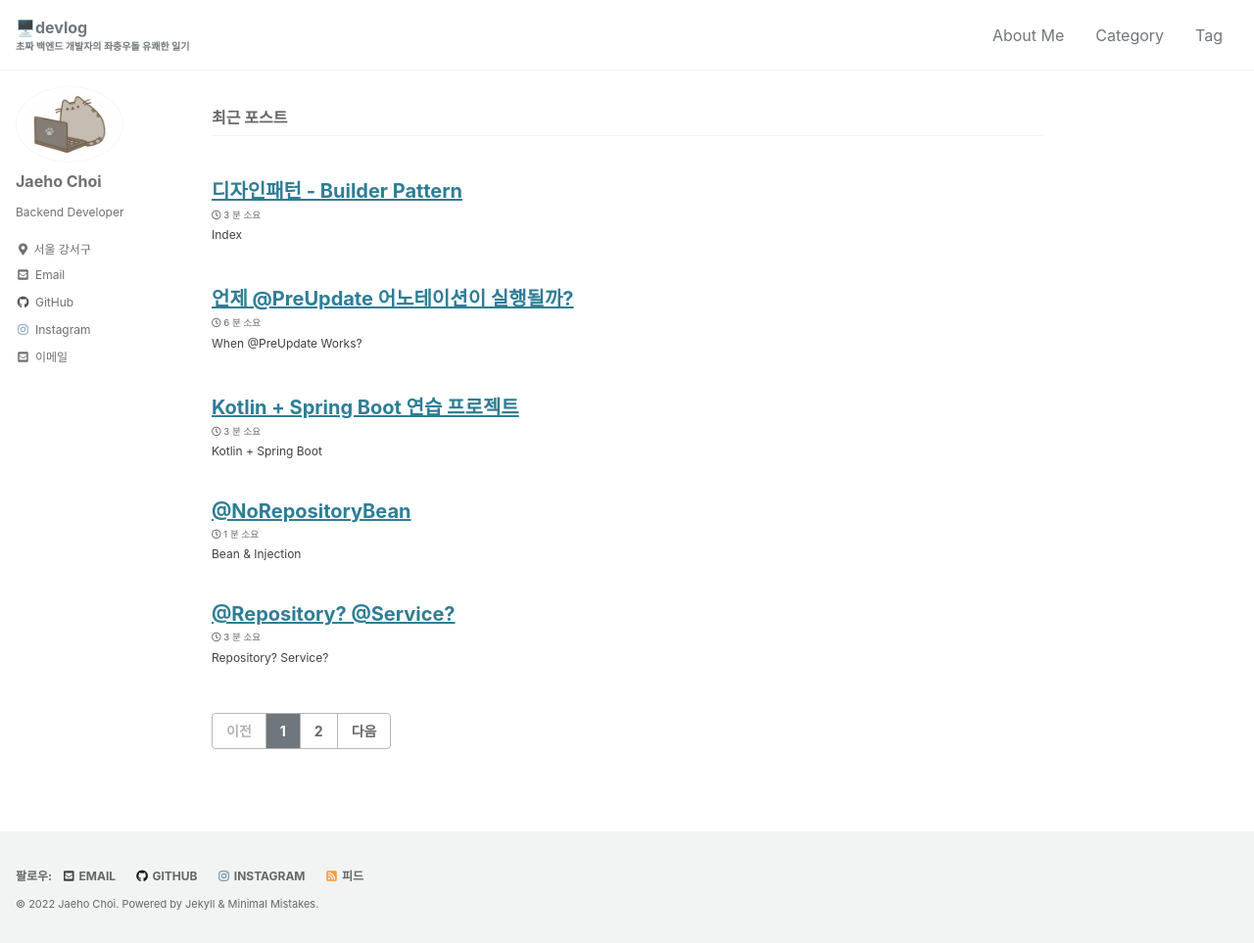
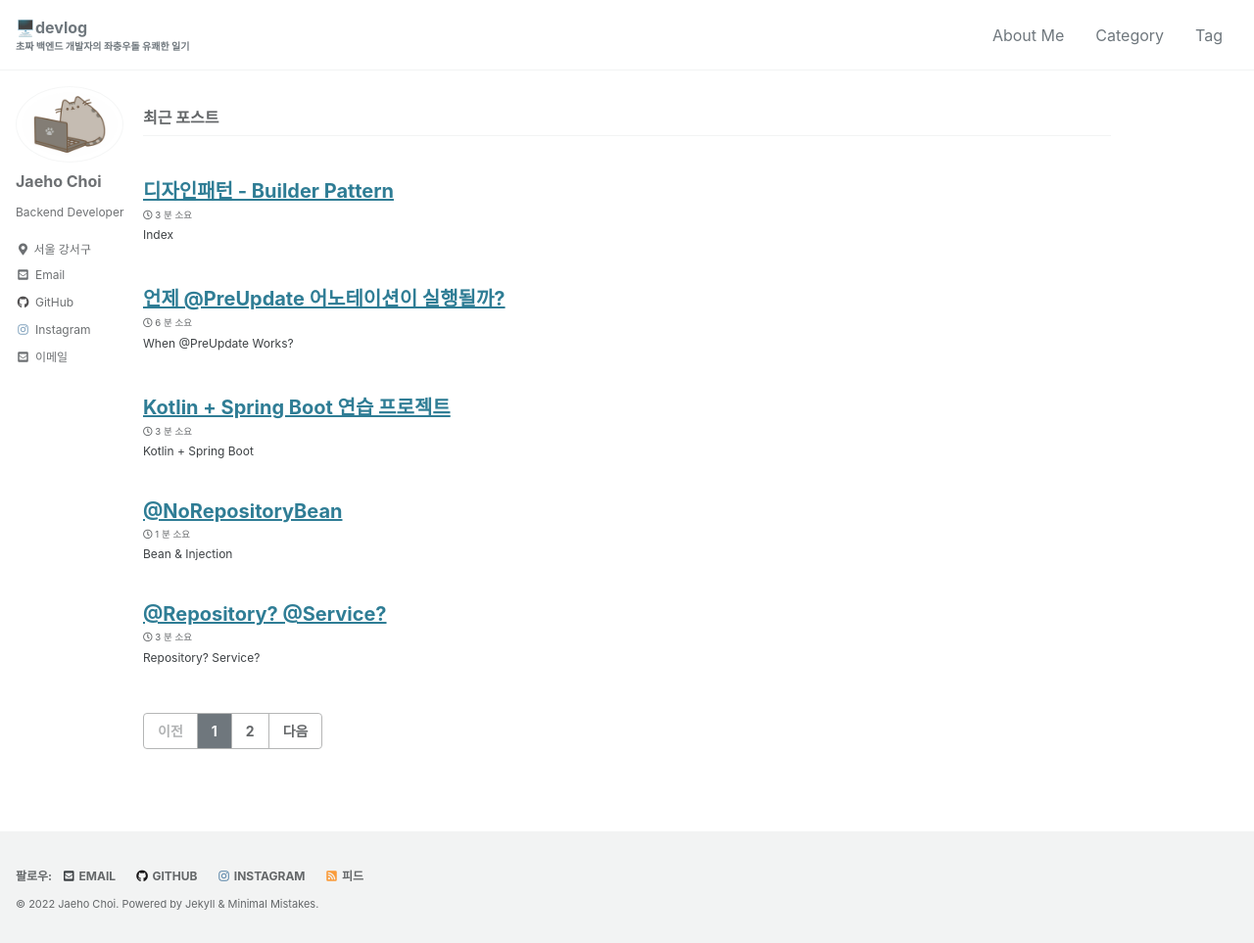
Before and after one commit to JulySeven1995/JulySeven1995.github.io, a Jekyll site: the page built from index.html, in a window 1280 px wide and 963 px high. Shown: the whole window at 98% size. Built offline with Jekyll 4.4.1, drawn with Linux system fonts in a browser that asks for light colours; cached includes are drawn as plain includes; the list of posts is cut into pages by our own code.

Commit message:
edit blog size

```diff
--- a/_sass/minimal-mistakes/_variables.scss
+++ b/_sass/minimal-mistakes/_variables.scss
@@ -155,9 +155,9 @@ $max-width: $x-large !default;
    Grid
    ========================================================================== */
 
-$right-sidebar-width-narrow: 100px !default;    // default 200px
-$right-sidebar-width: 200px !default;           // default 300px
-$right-sidebar-width-wide: 250px !default;      // default 400px
+$right-sidebar-width-narrow: 80px !default;    // default 200px
+$right-sidebar-width: 130px !default;           // default 300px
+$right-sidebar-width-wide: 180px !default;      // default 400px
 
 /*
    Other
```
